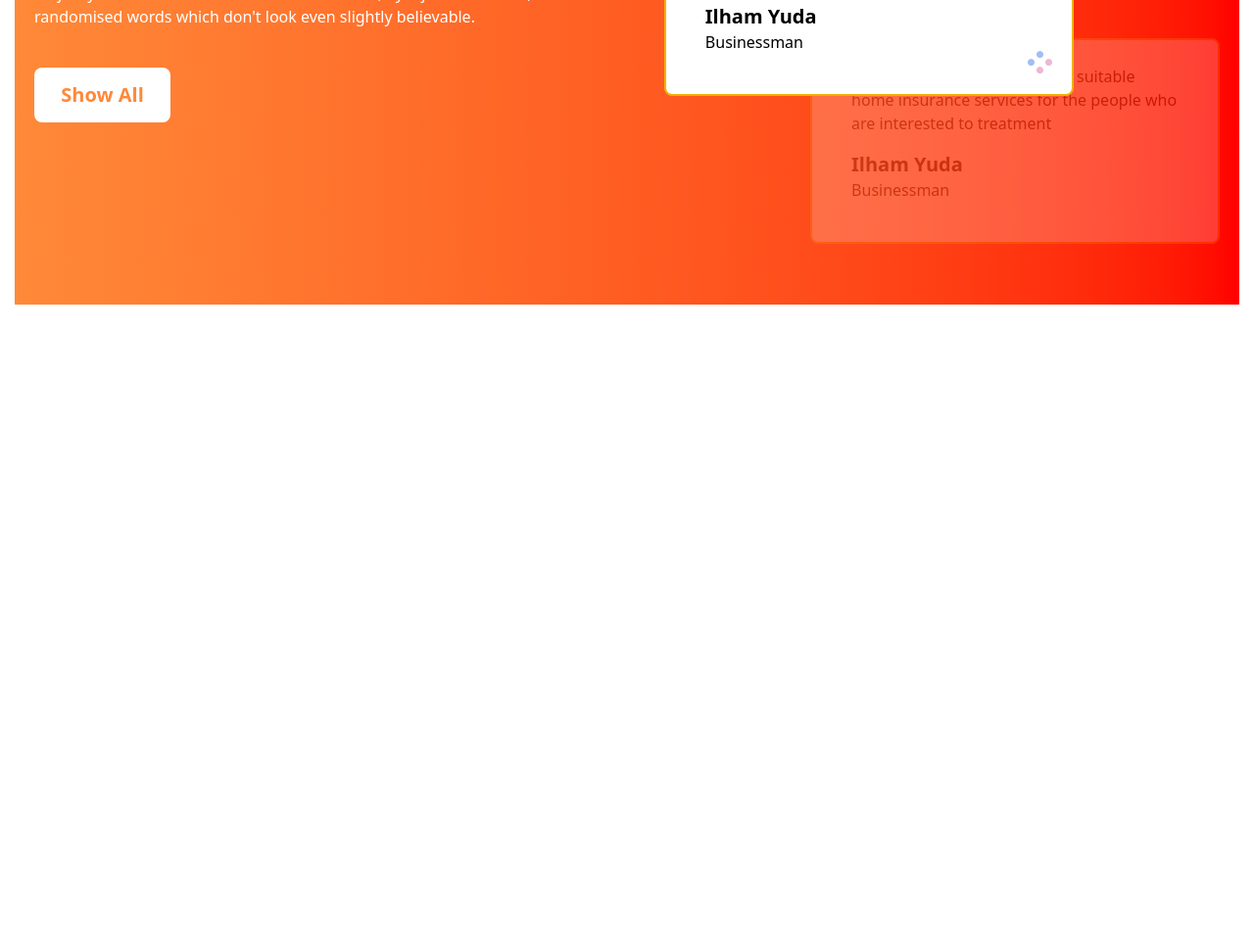
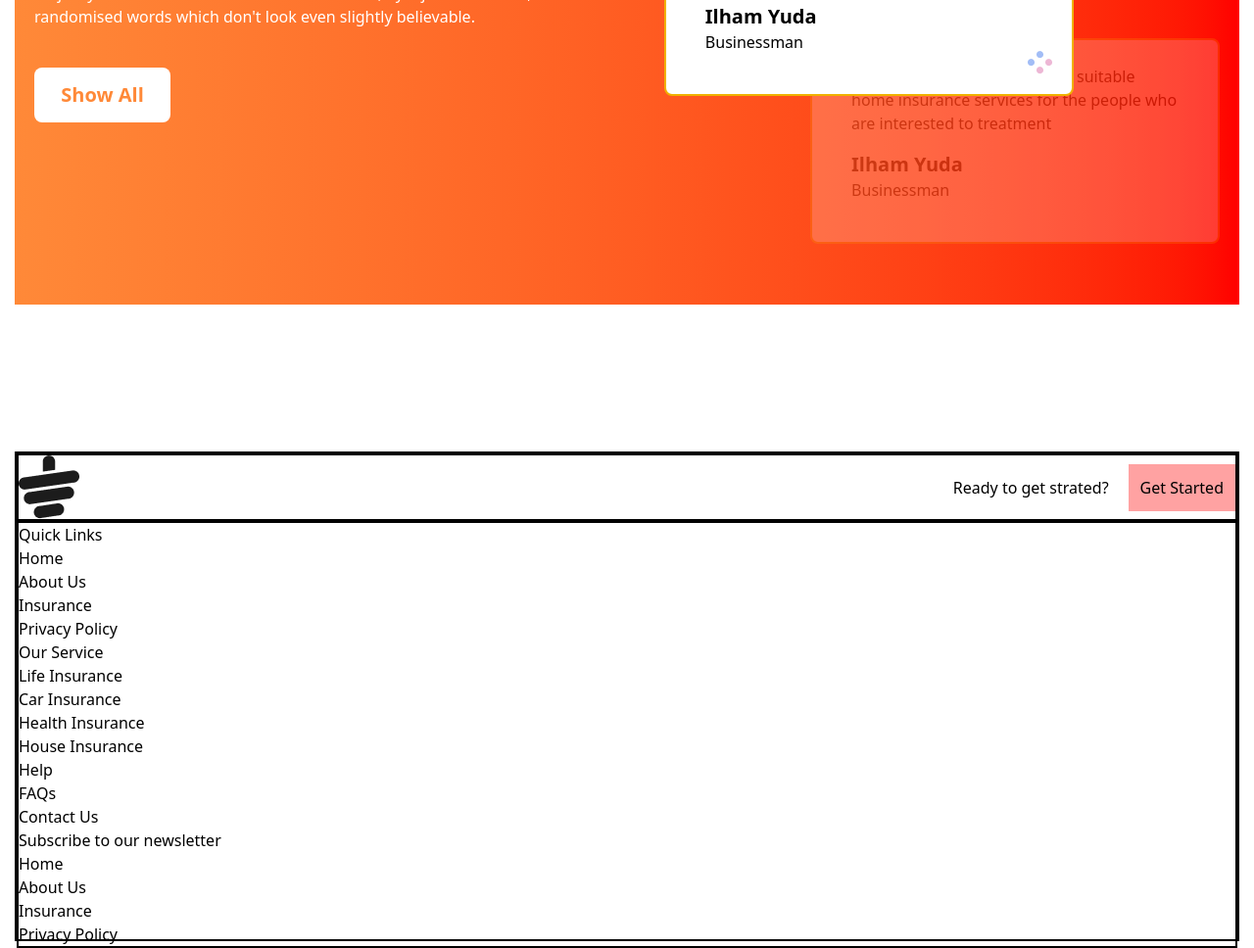
Before and after one commit to Wasima230Sultana/tea-house-resources, a plain HTML site: page index.html in a window 1280 px wide. Shown: the part 2407-3375 px from the top of the page at 98% size. Before the commit the page ends 2718 px from the top, so only its background shows below. Drawn offline with nearby package versions, Linux system fonts and the light colour scheme.

Commit message:
Add footer section

```diff
--- a/index.html
+++ b/index.html
@@ -141,7 +141,52 @@
 
           </section>
     </main>
-    <footer></footer>
+
+    <!-- footer section -->
+    <footer>
+        <section>
+            <div class="border-2 max-w-[1250px] mx-auto mt-[150px] h-[500px]">
+                <div class="border-2 flex justify-between items-center">
+                    <img src="images/cup.png" alt="">
+                    <div class="flex items-center">
+                        <p class="mr-5">Ready to get strated?</p>
+                        <button class="p-3 bg-red-300">Get Started</button>
+                    </div>
+                </div>
+
+                <div class="border-2">
+                    <div>
+                        <p>Quick Links</p>
+                        <p>Home</p>
+                        <p>About Us</p>
+                        <p>Insurance</p>
+                        <p>Privacy Policy</p>
+
+                    </div>
+                    <div>
+                         <p>Our Service</p>
+                        <p>Life Insurance</p>
+                        <p>Car Insurance</p>
+                        <p>Health Insurance</p>
+                        <p>House Insurance</p>
+                    </div>
+                    <div>
+                         <p>Help</p>
+                        <p>FAQs</p>
+                        <p>Contact Us</p>
+
+                    </div>
+                    <div>
+                         <p>Subscribe to our newsletter</p>
+                        <p>Home</p>
+                        <p>About Us</p>
+                        <p>Insurance</p>
+                        <p>Privacy Policy</p>
+                    </div>
+                </div>
+            </div>
+        </section>
+    </footer>
 </body>
 
 </html>
```
